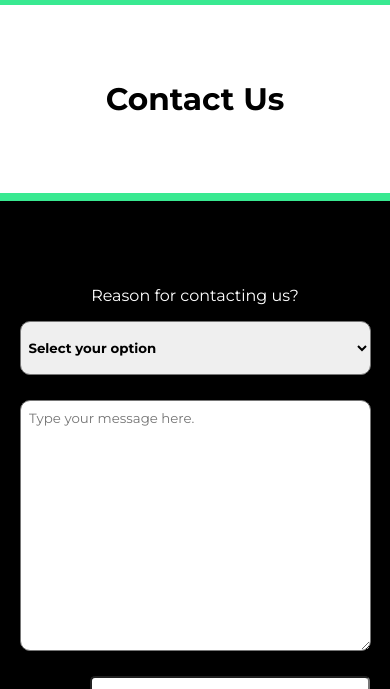
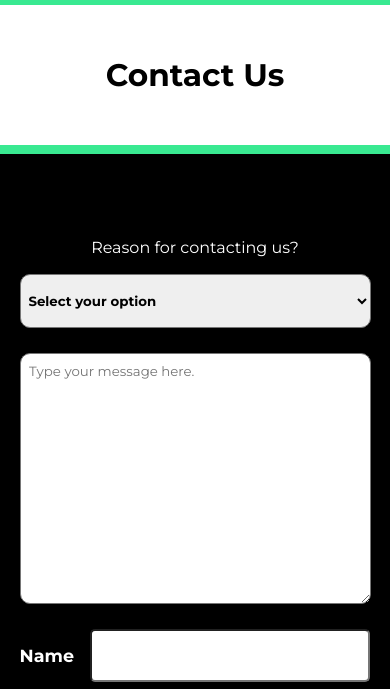
Before and after one commit to drewlearnsabout/forgamify.com, a plain HTML site: page contact.html in a window 390 px wide. Shown: the part 130-819 px from the top of the page. Drawn offline with Linux system fonts and the light colour scheme; a script that the page names is missing.

Commit message:
Add files via upload

```diff
--- a/style.css
+++ b/style.css
@@ -715,6 +715,9 @@ textarea {
     #contactForm {
         padding: 10vh 5vw;
     }
+    #contactUs {
+        padding: 3vh 0;
+    }
     #contactUs h1 {
         font-size: 8vw;
     }
@@ -759,6 +762,7 @@ textarea {
         align-self: center;
         grid-column: 1 / 2;
         padding: 3vh;
+        font-size: 8vw;
     }
     #gameHomeDesctription {
         grid-template-columns: 10% 80% 10%;
```
Also changed, not shown: home.html (line endings or trailing spaces).
